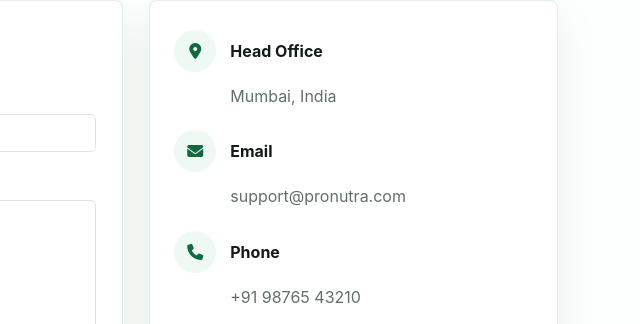
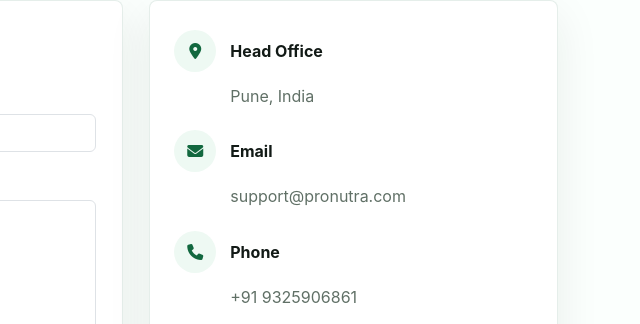
Before and after one commit to yashpuri12/ProNutra-, a plain HTML site: page contact.html in a window 1280 px wide. Shown: the part 475-799 px from the top of the page, 640-1280 px from the left. Drawn offline with nearby package versions, Linux system fonts and the light colour scheme.

Commit message:
updated website

```diff
--- a/contact.html
+++ b/contact.html
@@ -58,9 +58,9 @@
           <div id="contactStatus" class="mt-3"></div>
         </form>
         <aside class="contact-card">
-          <div><i class="fa-solid fa-location-dot"></i><strong>Head Office</strong><span>Mumbai, India</span></div>
+          <div><i class="fa-solid fa-location-dot"></i><strong>Head Office</strong><span>Pune, India</span></div>
           <div><i class="fa-solid fa-envelope"></i><strong>Email</strong><span>support@pronutra.com</span></div>
-          <div><i class="fa-solid fa-phone"></i><strong>Phone</strong><span>+91 98765 43210</span></div>
+          <div><i class="fa-solid fa-phone"></i><strong>Phone</strong><span>+91 9325906861</span></div>
           <div><i class="fa-solid fa-clock"></i><strong>Hours</strong><span>Mon-Sat, 9 AM - 7 PM</span></div>
         </aside>
       </div>
```
